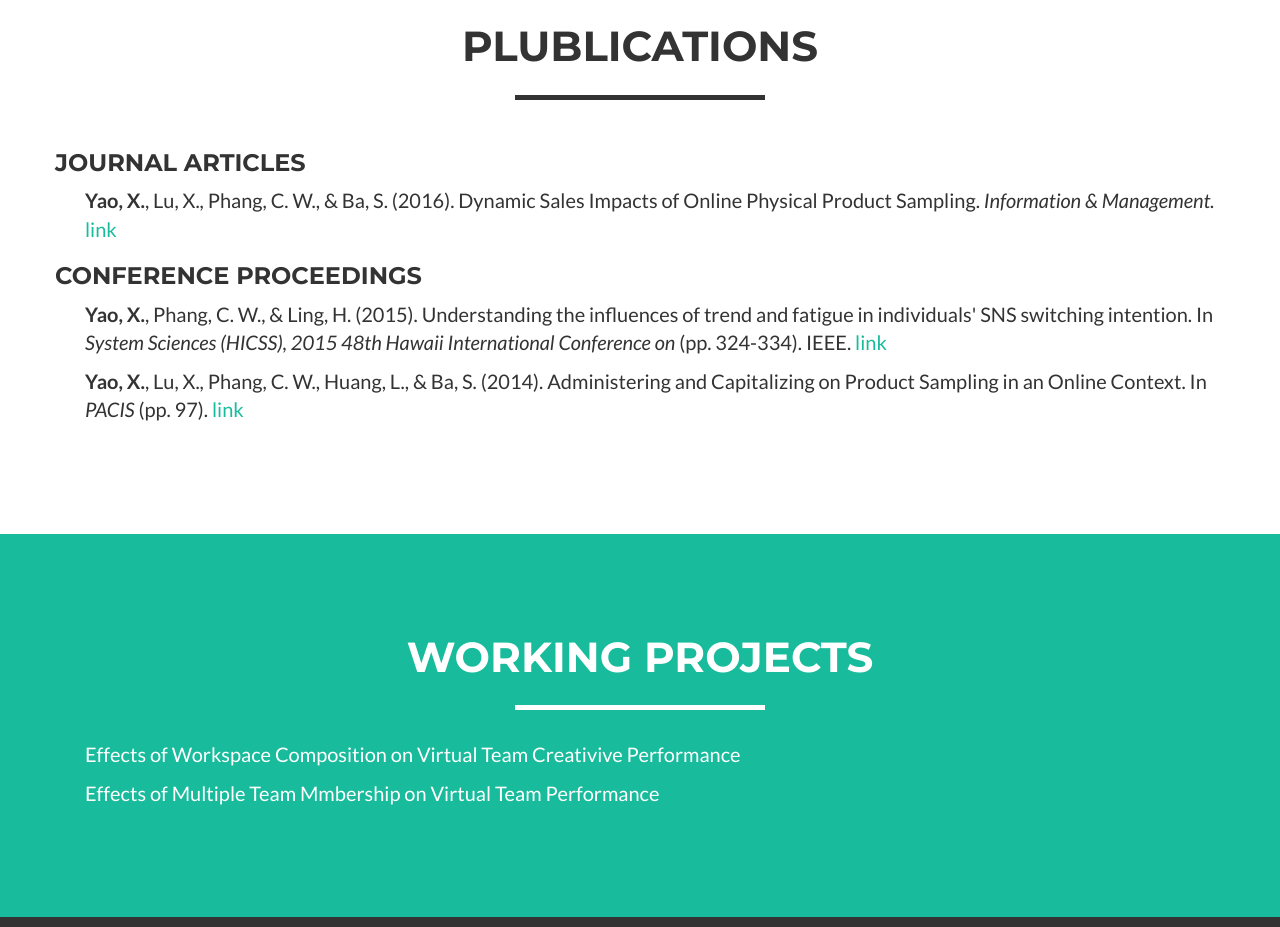
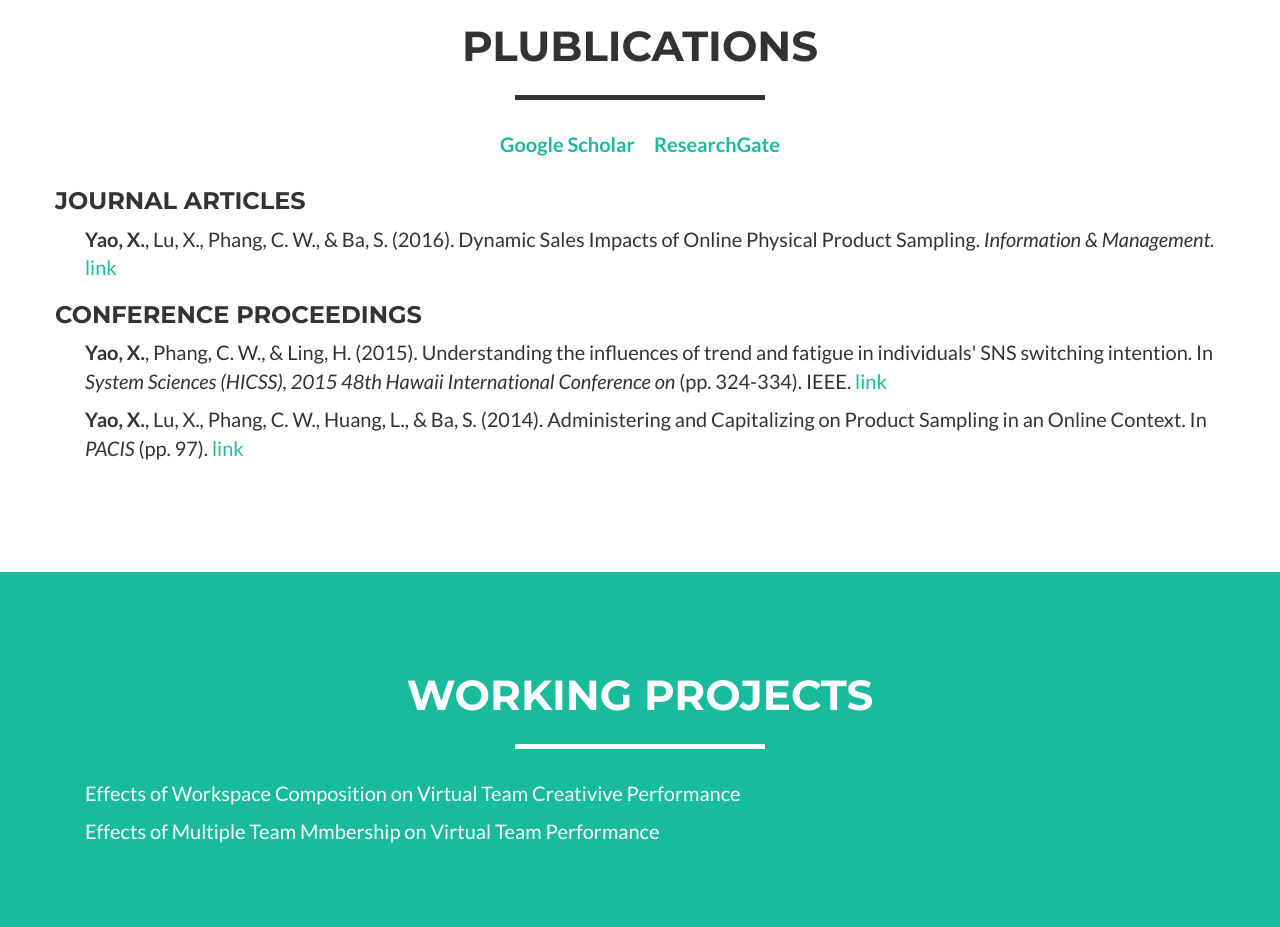
Before and after one commit to liamxinlinyao/liamxinlinyao.github.io, a website: page index.html in a window 1280 px wide. Shown: the part 2140-3067 px from the top of the page. Drawn offline with nearby package versions, Linux system fonts and the light colour scheme.

Commit message:
updated index

```diff
--- a/index.html
+++ b/index.html
@@ -143,6 +143,8 @@
                 <div class="col-lg-12 text-center">
                     <h2>Plublications</h2>
                     <hr class="star-primary">
+                    <p><a href="https://scholar.google.com/citations?user=2i6b8NMAAAAJ&hl=en&oi=ao" target="_blank"><strong>Google Scholar</strong></a>
+                    &nbsp;&nbsp;&nbsp;&nbsp;<a href="https://www.researchgate.net/profile/Xinlin_Yao" target="_blank"><strong>ResearchGate</strong></a></p>
                 </div>
             </div>
             <div class="row">
```
